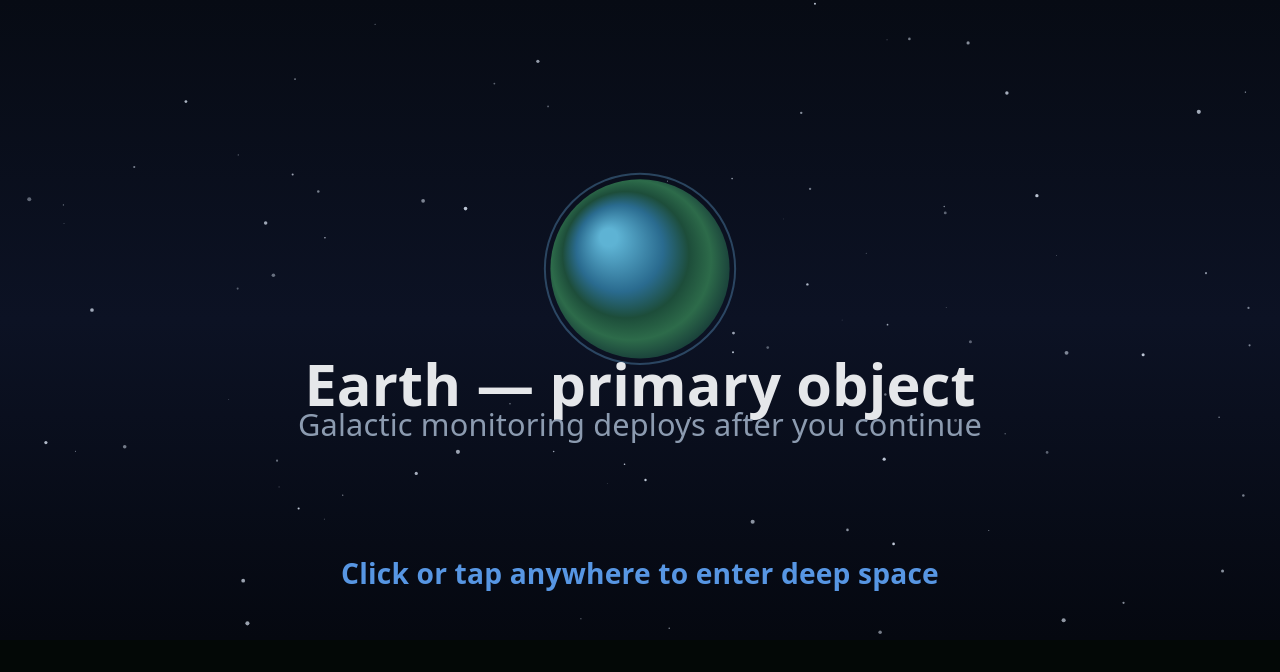
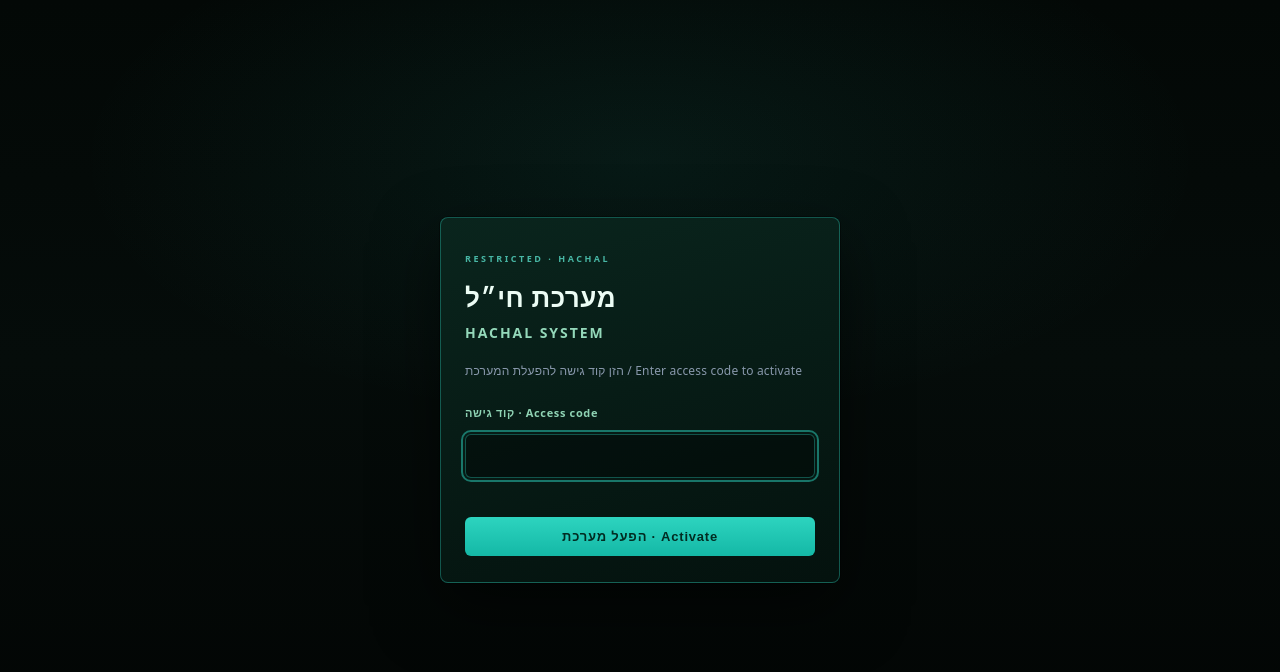
Before and after one commit to Michael2001papis/Disaster-detection-software, a website built with Vite: page index.html in a window 1280 px wide. Built offline with nearby package versions, Linux system fonts and the light colour scheme.

Commit message:
feat: HACHAL gate with access code 102030, session + sign out
Made-with: Cursor

```diff
--- a/src/orbitalMonitor.ts
+++ b/src/orbitalMonitor.ts
@@ -2,6 +2,9 @@
  * Earth intro → split radar UI. Six numbered asteroids, speed limiter + per-body speeds,
  * self-destruct-style variable velocity, surface impact modal, fallout zones, combinable modes.
  */
+
+const HACHAL_SESSION_KEY = 'hachal-system-session'
+const HACHAL_ACCESS_CODE = '102030'
 
 const ASTEROID_NAMES = [
   '2026-EV1',
@@ -736,9 +739,58 @@ function readModeCheckboxes(): void {
   magical.multiZone = !!(document.getElementById('mode-multizone') as HTMLInputElement)?.checked
 }
 
-function mount(root: HTMLElement): void {
-  appMountEl = root
-  root.classList.add('orbital-app')
+function showHachalGate(root: HTMLElement, onUnlocked: () => void): void {
+  root.innerHTML = `
+    <div class="hachal-gate">
+      <div class="hachal-gate__panel">
+        <p class="hachal-gate__eyebrow">Restricted · HACHAL</p>
+        <h1 class="hachal-gate__title">מערכת חי״ל</h1>
+        <p class="hachal-gate__title-en">HACHAL System</p>
+        <p class="hachal-gate__sub">הזן קוד גישה להפעלת המערכת / Enter access code to activate</p>
+        <form class="hachal-gate__form" id="hachal-login-form" autocomplete="off">
+          <label class="hachal-gate__label" for="hachal-password">קוד גישה · Access code</label>
+          <input
+            id="hachal-password"
+            name="hachal-password"
+            type="password"
+            class="hachal-gate__input"
+            inputmode="numeric"
+            maxlength="32"
+            required
+            aria-describedby="hachal-login-error"
+          />
+          <p id="hachal-login-error" class="hachal-gate__error" role="alert" aria-live="polite"></p>
+          <button type="submit" class="hachal-gate__submit">הפעל מערכת · Activate</button>
+        </form>
+      </div>
+    </div>
+  `
+
+  const form = root.querySelector<HTMLFormElement>('#hachal-login-form')
+  const input = root.querySelector<HTMLInputElement>('#hachal-password')
+  const errEl = root.querySelector<HTMLElement>('#hachal-login-error')
+  input?.focus()
+
+  form?.addEventListener('submit', (e) => {
+    e.preventDefault()
+    const val = input?.value.trim() ?? ''
+    if (val === HACHAL_ACCESS_CODE) {
+      if (errEl) errEl.textContent = ''
+      onUnlocked()
+      return
+    }
+    if (errEl) errEl.textContent = 'קוד שגוי · Invalid access code'
+    input?.select()
+  })
+}
+
+function mountApplication(root: HTMLElement): void {
+  phase = 'intro'
+  simulationPaused = false
+  lastImpactOverlay = null
+  asteroids = []
+  cancelAnimationFrame(raf)
+
   root.innerHTML = `
     <div class="orbital-root">
       <div class="orbital-workspace orbital-workspace--intro" id="orbital-workspace">
@@ -746,8 +798,11 @@ function mount(root: HTMLElement): void {
           <div class="orbital-balloon__tail" aria-hidden="true"></div>
           <div class="orbital-balloon__inner">
             <div class="orbital-balloon__header">
-              <span class="orbital-balloon__badge">TELEMETRY</span>
-              <button type="button" class="orbital-btn orbital-btn--radar" id="orbital-restart">Restart</button>
+              <span class="orbital-balloon__badge">חי״ל · HACHAL</span>
+              <div class="orbital-balloon__header-actions">
+                <button type="button" class="orbital-btn orbital-btn--radar" id="orbital-restart">Restart</button>
+                <button type="button" class="orbital-btn orbital-btn--signout" id="orbital-signout" title="Sign out">יציאה</button>
+              </div>
             </div>
             <div class="orbital-controls">
               <label class="orbital-control">
@@ -848,6 +903,11 @@ function mount(root: HTMLElement): void {
 
   root.querySelector('#orbital-restart')?.addEventListener('click', () => restart())
 
+  root.querySelector('#orbital-signout')?.addEventListener('click', () => {
+    sessionStorage.removeItem(HACHAL_SESSION_KEY)
+    window.location.reload()
+  })
+
   const simEl = root.querySelector<HTMLInputElement>('#orbital-sim-scale')
   const simVal = root.querySelector('#orbital-sim-scale-val')
   simEl?.addEventListener('input', () => {
@@ -899,6 +959,21 @@ function mount(root: HTMLElement): void {
   raf = requestAnimationFrame(step)
 }
 
+function mount(root: HTMLElement): void {
+  appMountEl = root
+  root.classList.add('orbital-app')
+
+  if (sessionStorage.getItem(HACHAL_SESSION_KEY) === '1') {
+    mountApplication(root)
+    return
+  }
+
+  showHachalGate(root, () => {
+    sessionStorage.setItem(HACHAL_SESSION_KEY, '1')
+    mountApplication(root)
+  })
+}
+
 export function startOrbitalMonitor(): void {
   const app = document.querySelector<HTMLElement>('#app')
   if (!app) return
--- a/src/style.css
+++ b/src/style.css
@@ -687,6 +687,123 @@ body {
 }
 
 /* ——— Orbital monitor: left telemetry balloon + right radar ——— */
+/* HACHAL access gate (before orbital UI) */
+.hachal-gate {
+  min-height: 100svh;
+  display: flex;
+  align-items: center;
+  justify-content: center;
+  padding: 24px 16px;
+  background:
+    radial-gradient(ellipse 80% 60% at 50% 20%, rgba(45, 212, 191, 0.08) 0%, transparent 55%),
+    linear-gradient(180deg, #030806 0%, #050c0a 45%, #020403 100%);
+}
+
+.hachal-gate__panel {
+  width: min(100%, 400px);
+  padding: 28px 24px 26px;
+  border-radius: 8px;
+  border: 1px solid rgba(45, 212, 191, 0.35);
+  background: linear-gradient(165deg, rgba(10, 38, 30, 0.97) 0%, rgba(4, 18, 14, 0.99) 100%);
+  box-shadow:
+    0 0 0 1px rgba(0, 0, 0, 0.4),
+    0 24px 64px rgba(0, 0, 0, 0.55);
+}
+
+.hachal-gate__eyebrow {
+  margin: 0 0 10px;
+  font-size: 9px;
+  font-weight: 800;
+  letter-spacing: 0.28em;
+  text-transform: uppercase;
+  color: rgba(94, 234, 212, 0.75);
+}
+
+.hachal-gate__title {
+  margin: 0;
+  font-size: 26px;
+  font-weight: 800;
+  letter-spacing: 0.02em;
+  color: #ecfdf5;
+  line-height: 1.2;
+}
+
+.hachal-gate__title-en {
+  margin: 6px 0 0;
+  font-size: 14px;
+  font-weight: 700;
+  letter-spacing: 0.14em;
+  text-transform: uppercase;
+  color: rgba(167, 243, 208, 0.88);
+}
+
+.hachal-gate__sub {
+  margin: 16px 0 20px;
+  font-size: 12px;
+  line-height: 1.5;
+  color: rgba(148, 163, 184, 0.92);
+}
+
+.hachal-gate__form {
+  display: flex;
+  flex-direction: column;
+  gap: 8px;
+}
+
+.hachal-gate__label {
+  font-size: 11px;
+  font-weight: 700;
+  letter-spacing: 0.06em;
+  color: rgba(167, 243, 208, 0.85);
+}
+
+.hachal-gate__input {
+  width: 100%;
+  box-sizing: border-box;
+  padding: 12px 14px;
+  font-size: 16px;
+  font-family: ui-monospace, monospace;
+  letter-spacing: 0.12em;
+  border-radius: 6px;
+  border: 1px solid rgba(45, 212, 191, 0.35);
+  background: rgba(0, 0, 0, 0.35);
+  color: #ecfdf5;
+}
+
+.hachal-gate__input:focus {
+  outline: 2px solid rgba(45, 212, 191, 0.5);
+  outline-offset: 2px;
+}
+
+.hachal-gate__error {
+  min-height: 1.25em;
+  margin: 0;
+  font-size: 12px;
+  color: #fca5a5;
+}
+
+.hachal-gate__submit {
+  margin-top: 8px;
+  padding: 12px 18px;
+  font-size: 13px;
+  font-weight: 800;
+  letter-spacing: 0.06em;
+  border: none;
+  border-radius: 6px;
+  cursor: pointer;
+  color: #022c22;
+  background: linear-gradient(180deg, #2dd4bf 0%, #14b8a6 100%);
+}
+
+.hachal-gate__submit:hover {
+  filter: brightness(1.06);
+}
+
+.hachal-gate__submit:focus-visible {
+  outline: 2px solid #99f6e4;
+  outline-offset: 2px;
+}
+
 body:has(.orbital-app) {
   background: #030806;
   color: #d1fae5;
@@ -802,6 +919,14 @@ body:has(.orbital-app) {
   justify-content: space-between;
   gap: 10px;
   margin-bottom: 10px;
+  flex-wrap: wrap;
+}
+
+.orbital-balloon__header-actions {
+  display: flex;
+  flex-wrap: wrap;
+  gap: 8px;
+  align-items: center;
 }
 
 .orbital-balloon__badge {
@@ -893,6 +1018,18 @@ body:has(.orbital-app) {
 .orbital-btn--radar:focus-visible {
   outline: 2px solid #34d399;
   outline-offset: 2px;
+}
+
+.orbital-btn--signout {
+  background: transparent;
+  border-color: rgba(248, 113, 113, 0.45);
+  color: #fecaca;
+  padding-inline: 12px;
+  font-size: 11px;
+}
+
+.orbital-btn--signout:hover {
+  background: rgba(248, 113, 113, 0.12);
 }
 
 .orbital-sr-only {
```
